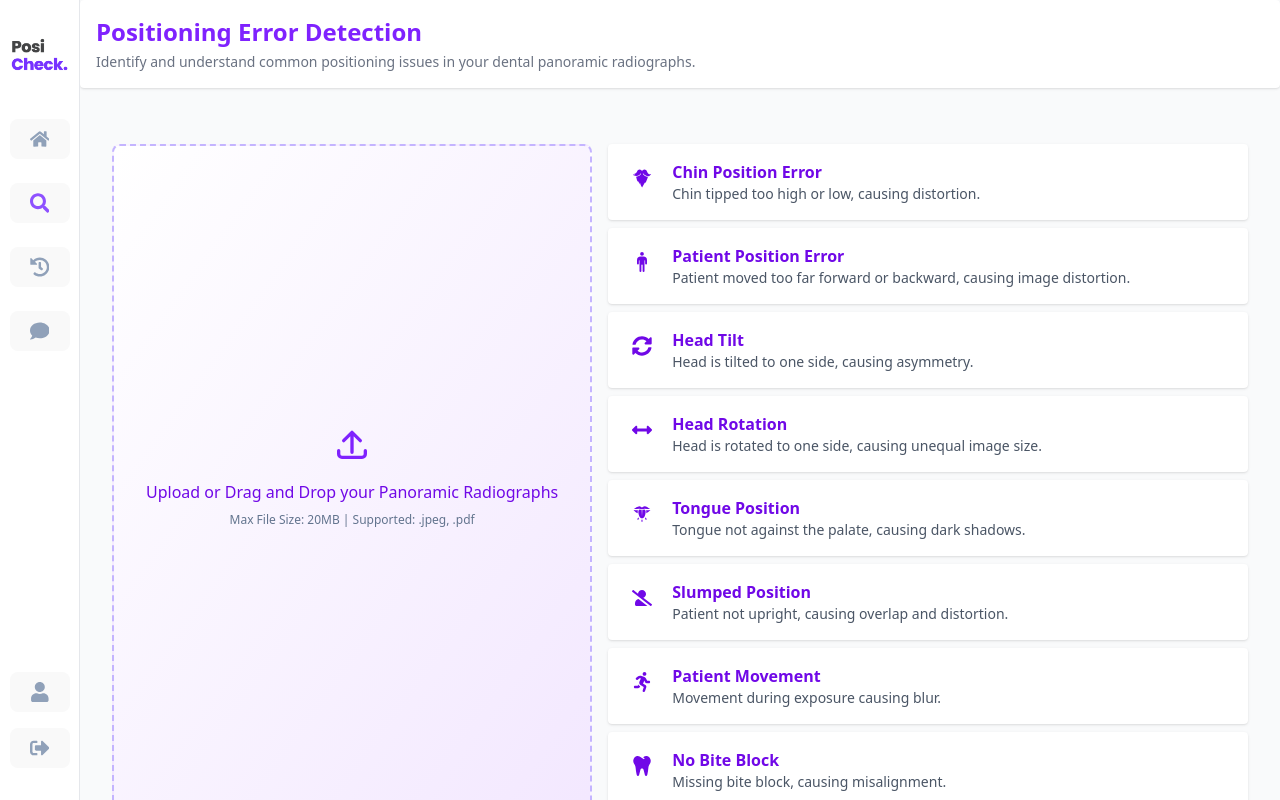
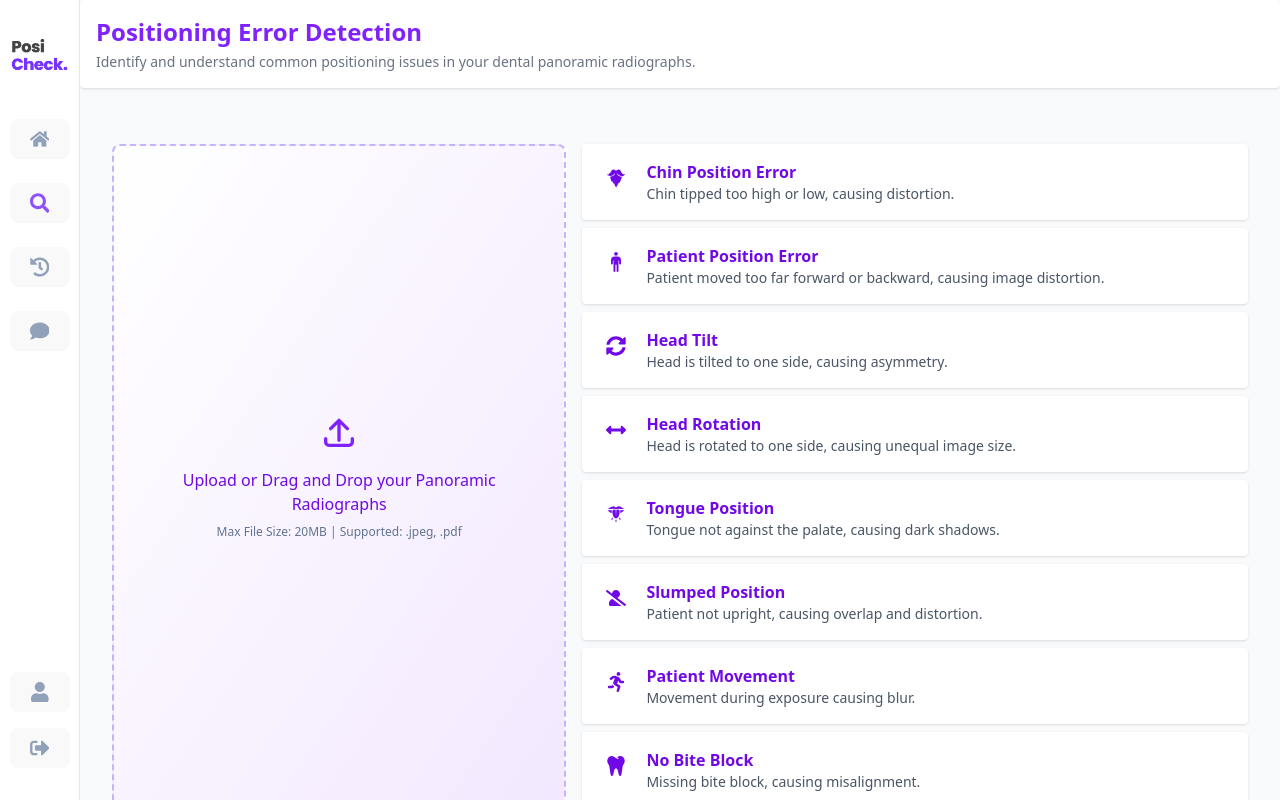
Before and after one commit to NeoSockCheng/posicheck, a React (Vite) app: page / in a window 1280 px wide. Both pictures are taken after a click on the button 39 px from the left and 203 px from the top of the page. Built offline with nearby package versions, Linux system fonts and the light colour scheme.

Commit message:
update detection page ui

```diff
--- a/src/ui/components/ErrorCard.tsx
+++ b/src/ui/components/ErrorCard.tsx
@@ -1,11 +1,31 @@
+import { FaPlayCircle } from 'react-icons/fa';
+
 type ErrorCardProps = {
   icon: React.ReactNode;
   title: string;
   description: string;
   isDetected?: boolean;
+  correctiveAction?: string;
+  videoId?: string;
+  onPlayVideo?: (videoId: string) => void;
 };
 
-export default function ErrorCard({ icon, title, description, isDetected = false }: ErrorCardProps) {
+export default function ErrorCard({
+  icon,
+  title,
+  description,
+  isDetected = false,
+  correctiveAction,
+  videoId,
+  onPlayVideo
+}: ErrorCardProps) {
+
+  const handlePlayVideo = () => {
+    if (videoId && onPlayVideo) {
+      onPlayVideo(videoId);
+    }
+  };
+
   return (
     <div className={`flex items-start p-4 rounded shadow hover:shadow-md transition w-full ${
       isDetected
@@ -15,13 +35,31 @@ export default function ErrorCard({ icon, title, description, isDetected = false
       <div className={`text-xl mr-3 p-2 ${
         isDetected ? 'text-red-600' : 'text-violet-700'
       }`}>{icon}</div>
-      <div className="flex flex-col">
-        <h3 className={`font-bold text-sm sm:text-base ${
-          isDetected ? 'text-red-700' : 'text-violet-700'
-        }`}>{title}</h3>
+      <div className="flex flex-col flex-1">
+        <div className="flex justify-between items-start">
+          <h3 className={`font-bold text-sm sm:text-base ${
+            isDetected ? 'text-red-700' : 'text-violet-700'
+          }`}>{title}</h3>
+
+          {isDetected && videoId && onPlayVideo && (
+            <button
+              className="flex items-center text-xs bg-blue-500 hover:bg-blue-600 text-white px-2 py-1 rounded transition"
+              onClick={handlePlayVideo}
+            >
+              <FaPlayCircle className="mr-1" /> How to Fix
+            </button>
+          )}
+        </div>
         <p className={`text-xs sm:text-sm ${
           isDetected ? 'text-red-600' : 'text-gray-600'
         }`}>{description}</p>
+
+        {isDetected && correctiveAction && (
+          <div className="mt-2 p-2 bg-green-50 border border-green-100 rounded">
+            <p className="text-xs text-green-800 font-medium">Corrective Action:</p>
+            <p className="text-xs text-green-700">{correctiveAction}</p>
+          </div>
+        )}
       </div>
     </div>
   );
--- a/src/ui/components/UploadBox.tsx
+++ b/src/ui/components/UploadBox.tsx
@@ -96,13 +96,15 @@ export default function UploadBox({ usage, onFileSelect }: UploadBoxProps) {
   const handleDragOver = (e: React.DragEvent<HTMLDivElement>) => {
     e.preventDefault();
   };
-
   return (
     <div
       className="flex-1 flex flex-col justify-center items-center border-2 border-dashed border-violet-300 rounded-lg bg-gradient-to-br from-white to-purple-100 p-4 sm:p-6 md:p-8 w-full cursor-pointer"
       onClick={handleBoxClick}
       onDrop={handleDrop}
-      onDragOver={handleDragOver}
+      onDragOver={handleDragOver}      style={{
+        height: '280px',
+        width: '100%'
+      }}
     >
       <input
         ref={inputRef}
@@ -111,6 +113,7 @@ export default function UploadBox({ usage, onFileSelect }: UploadBoxProps) {
         className="mt-4 hidden"
         onChange={handleFileChange}
       />
+      <div className="flex flex-col items-center justify-center h-full w-full">
         {!preview ? (
           <>
             <svg
@@ -136,16 +139,26 @@ export default function UploadBox({ usage, onFileSelect }: UploadBoxProps) {
             </p>
           </>
         ) : (
-        <div className="flex flex-col items-center w-full">
+          <>            <div className="h-[180px] w-full flex items-center justify-center">
               <img
                 src={preview}
                 alt="Preview"
-            className="max-h-48 rounded shadow mb-2"
-            style={{ objectFit: 'contain', maxWidth: '100%' }}
+                className="rounded shadow"
+                style={{
+                  objectFit: 'contain',
+                  maxWidth: '100%',
+                  maxHeight: '100%',
+                  width: 'auto',
+                  height: 'auto'
+                }}
               />
-          <div className="text-slate-700 text-sm mt-2">{fileName}</div>
             </div>
+            <div className="text-slate-700 text-sm mt-4 text-center max-w-full truncate">
+              {fileName}
+            </div>
+          </>
         )}
+      </div>
     </div>
   );
 }
--- a/src/ui/pages/DetectionPage.tsx
+++ b/src/ui/pages/DetectionPage.tsx
@@ -4,7 +4,7 @@ import ErrorCard from '../components/ErrorCard';
 import Header from '../components/Header';
 import {
   FaArrowsAltH, FaSyncAlt, FaUserSlash,
-  FaRunning, FaTooth
+  FaRunning, FaTooth, FaTimes
 } from 'react-icons/fa';
 import { GiBeard, GiTongue  } from "react-icons/gi";
 import { BsPersonStanding } from "react-icons/bs";
@@ -33,111 +33,137 @@ type ErrorPredictions = {
 // Error threshold for highlighting
 const ERROR_THRESHOLD = 0.5;
 
-const detectionErrors = [
-  {
+const detectionErrors = [  {
     icon: <GiBeard  />,
     title: 'Chin Position Error',
     description: 'Chin tipped too high or low, causing distortion.',
     keys: ['chin_high', 'chin_low'],
+    videoId: 'chin_position',
+    correctiveAction: {
+      chin_high: 'Lower your chin to align with the occlusal plane. Your chin should be parallel to the floor.',
+      chin_low: 'Raise your chin slightly to align with the occlusal plane. Position should be natural and comfortable.'
+    },
     getMessage: (predictions: ErrorPredictions) => {
       if (!predictions) return '';
       if (predictions.chin_high && predictions.chin_high > ERROR_THRESHOLD) {
-        return `Chin too high detected (${(predictions.chin_high * 100).toFixed(1)}%)`;
+        return `Chin too high detected - Confidence: ${(predictions.chin_high * 100).toFixed(1)}%`;
       } else if (predictions.chin_low && predictions.chin_low > ERROR_THRESHOLD) {
-        return `Chin too low detected (${(predictions.chin_low * 100).toFixed(1)}%)`;
+        return `Chin too low detected - Confidence: ${(predictions.chin_low * 100).toFixed(1)}%`;
       }
       return 'No chin position errors detected';
     }
-  },
-  {
+  },  {
     icon: <BsPersonStanding />,
     title: 'Patient Position Error',
     description: 'Patient moved too far forward or backward, causing image distortion.',
     keys: ['pos_forward', 'pos_backward'],
+    videoId: 'patient_position',
+    correctiveAction: {
+      pos_forward: 'Step back slightly so your spine aligns with the designated mark on the floor. Maintain proper posture.',
+      pos_backward: 'Step forward slightly to reach the optimal position. Follow the positioning guides.'
+    },
     getMessage: (predictions: ErrorPredictions) => {
       if (!predictions) return '';
       if (predictions.pos_forward && predictions.pos_forward > ERROR_THRESHOLD) {
-        return `Position too far forward (${(predictions.pos_forward * 100).toFixed(1)}%)`;
+        return `Position too far forward - Confidence: ${(predictions.pos_forward * 100).toFixed(1)}%`;
       } else if (predictions.pos_backward && predictions.pos_backward > ERROR_THRESHOLD) {
-        return `Position too far backward (${(predictions.pos_backward * 100).toFixed(1)}%)`;
+        return `Position too far backward - Confidence: ${(predictions.pos_backward * 100).toFixed(1)}%`;
       }
       return 'No positioning errors detected';
     }
-  },
-  {
+  },  {
     icon: <FaSyncAlt />,
     title: 'Head Tilt',
     description: 'Head is tilted to one side, causing asymmetry.',
     keys: ['head_tilt'],
+    videoId: 'head_tilt',
+    correctiveAction: {
+      head_tilt: 'Keep your head level with the horizon. Align your eyes with the horizontal guide lines provided by the machine.'
+    },
     getMessage: (predictions: ErrorPredictions) => {
       if (!predictions || !predictions.head_tilt) return '';
       if (predictions.head_tilt > ERROR_THRESHOLD) {
-        return `Head tilt detected (${(predictions.head_tilt * 100).toFixed(1)}%)`;
+        return `Head tilt detected - Confidence: ${(predictions.head_tilt * 100).toFixed(1)}%`;
       }
       return 'No head tilt detected';
     }
-  },
-  {
+  },  {
     icon: <FaArrowsAltH />,
     title: 'Head Rotation',
     description: 'Head is rotated to one side, causing unequal image size.',
     keys: ['head_rotate'],
+    videoId: 'head_rotation',
+    correctiveAction: {
+      head_rotate: 'Face directly forward, keeping your eyes level with the horizon. Use the laser guides to properly align your head.'
+    },
     getMessage: (predictions: ErrorPredictions) => {
       if (!predictions || !predictions.head_rotate) return '';
       if (predictions.head_rotate > ERROR_THRESHOLD) {
-        return `Head rotation detected (${(predictions.head_rotate * 100).toFixed(1)}%)`;
+        return `Head rotation detected - Confidence: ${(predictions.head_rotate * 100).toFixed(1)}%`;
       }
       return 'No head rotation detected';
     }
-  },
-  {
+  },  {
     icon: <GiTongue />,
     title: 'Tongue Position',
     description: 'Tongue not against the palate, causing dark shadows.',
     keys: ['tongue_fail'],
+    videoId: 'tongue_position',
+    correctiveAction: {
+      tongue_fail: 'Press your tongue firmly against the roof of your mouth (palate). This eliminates air spaces and reduces shadows in the image.'
+    },
     getMessage: (predictions: ErrorPredictions) => {
       if (!predictions || !predictions.tongue_fail) return '';
       if (predictions.tongue_fail > ERROR_THRESHOLD) {
-        return `Tongue not against palate (${(predictions.tongue_fail * 100).toFixed(1)}%)`;
+        return `Tongue not against palate - Confidence: ${(predictions.tongue_fail * 100).toFixed(1)}%`;
       }
       return 'Proper tongue position';
     }
-  },
-  {
+  },  {
     icon: <FaUserSlash />,
     title: 'Slumped Position',
     description: 'Patient not upright, causing overlap and distortion.',
     keys: ['slumped_pos'],
+    videoId: 'slumped_position',
+    correctiveAction: {
+      slumped_pos: 'Stand upright with shoulders back and spine straight. Imagine a string pulling you up from the top of your head.'
+    },
     getMessage: (predictions: ErrorPredictions) => {
       if (!predictions || !predictions.slumped_pos) return '';
       if (predictions.slumped_pos > ERROR_THRESHOLD) {
-        return `Slumped posture detected (${(predictions.slumped_pos * 100).toFixed(1)}%)`;
+        return `Slumped posture detected - Confidence: ${(predictions.slumped_pos * 100).toFixed(1)}%`;
       }
       return 'Proper upright position';
     }
-  },
-  {
+  },  {
     icon: <FaRunning />,
     title: 'Patient Movement',
     description: 'Movement during exposure causing blur.',
     keys: ['movement'],
+    videoId: 'patient_movement',
+    correctiveAction: {
+      movement: 'Remain completely still during the entire scan. Hold your breath when instructed but avoid swallowing or moving any part of your body.'
+    },
     getMessage: (predictions: ErrorPredictions) => {
       if (!predictions || !predictions.movement) return '';
       if (predictions.movement > ERROR_THRESHOLD) {
-        return `Movement detected (${(predictions.movement * 100).toFixed(1)}%)`;
+        return `Movement detected - Confidence: ${(predictions.movement * 100).toFixed(1)}%`;
       }
       return 'No movement detected';
     }
-  },
-  {
+  },  {
     icon: <FaTooth />,
     title: 'No Bite Block',
     description: 'Missing bite block, causing misalignment.',
     keys: ['no_bite_block'],
+    videoId: 'bite_block',
+    correctiveAction: {
+      no_bite_block: 'Place your teeth in the designated grooves of the bite block. This ensures proper alignment of your dental arches in the final image.'
+    },
     getMessage: (predictions: ErrorPredictions) => {
       if (!predictions || !predictions.no_bite_block) return '';
       if (predictions.no_bite_block > ERROR_THRESHOLD) {
-        return `Missing bite block (${(predictions.no_bite_block * 100).toFixed(1)}%)`;
+        return `Missing bite block - Confidence: ${(predictions.no_bite_block * 100).toFixed(1)}%`;
       }
       return 'Bite block properly used';
     }
@@ -148,6 +174,7 @@ export default function DetectionPage() {
   const [predictions, setPredictions] = useState<ErrorPredictions | null>(null);
   const [isLoading, setIsLoading] = useState<boolean>(false);
   const [error, setError] = useState<string | null>(null);
+  const [currentVideo, setCurrentVideo] = useState<string | null>(null);
 
   const handleInferenceResult = async (file: { name: string; data: string }) => {
     try {
@@ -199,6 +226,19 @@ export default function DetectionPage() {
     return keys.some(key => preds[key as keyof ErrorPredictions] && preds[key as keyof ErrorPredictions]! > ERROR_THRESHOLD);
   };
 
+  const getDetectedErrorKey = (keys: string[], preds: ErrorPredictions) => {
+    if (!preds) return null;
+    return keys.find(key => preds[key as keyof ErrorPredictions] && preds[key as keyof ErrorPredictions]! > ERROR_THRESHOLD) || null;
+  };
+
+  const handlePlayVideo = (videoId: string) => {
+    setCurrentVideo(videoId);
+  };
+
+  const closeVideoModal = () => {
+    setCurrentVideo(null);
+  };
+
   return (
     <div className="flex flex-col flex-1 bg-gray-50">
       <Header
@@ -206,9 +246,8 @@ export default function DetectionPage() {
         subtitle="Identify and understand common positioning issues in your dental panoramic radiographs."
       />
 
-      {/* Main Content */}
-      <div className="flex flex-col lg:flex-row gap-4 p-8 flex-1">
-        <div className="flex flex-col">
+      {/* Main Content */}      <div className="flex flex-col lg:flex-row gap-4 p-8 flex-1">
+        <div className="flex flex-col items-center lg:items-start w-full lg:w-[40%]">
           <UploadBox usage="inference" onFileSelect={handleInferenceResult} />
           {isLoading && (
             <div className="mt-3 text-center py-4 bg-violet-100 rounded animate-pulse">
@@ -228,17 +267,43 @@ export default function DetectionPage() {
               <p className="text-red-600 text-sm mt-1">Please try again or use a different image</p>
             </div>
           )}
-        </div>
-        <section className="flex-1 flex flex-col gap-2 w-full">
-          {detectionErrors.map((error) => (
+        </div>        <section className="flex-1 flex flex-col gap-2 w-full">
+          {/* Sort errors so that detected ones appear at the top */}
+          {detectionErrors
+            .map((error) => {
+              const isDetected = predictions ? isErrorDetected(error.keys, predictions) : false;
+              const detectedKey = predictions ? getDetectedErrorKey(error.keys, predictions) : null;
+
+              return {
+                error,
+                isDetected,
+                detectedKey,
+                component: (
                   <ErrorCard
                     key={error.title}
                     icon={error.icon}
                     title={error.title}
                     description={predictions ? error.getMessage(predictions) : error.description}
-              isDetected={predictions ? isErrorDetected(error.keys, predictions) : false}
+                    isDetected={isDetected}
+                    videoId={isDetected ? error.videoId : undefined}
+                    correctiveAction={isDetected && detectedKey && error.correctiveAction ? error.correctiveAction[detectedKey as keyof typeof error.correctiveAction] : undefined}
+                    onPlayVideo={handlePlayVideo}
                   />
-          ))}
+                )
+              };
+            })
+            .sort((a, b) => {
+              // Sort detected errors to the top
+              if (a.isDetected && !b.isDetected) return -1;
+              if (!a.isDetected && b.isDetected) return 1;
+              return 0;
+            })
+            .map(item => (
+              <div key={item.error.title}>
+                {item.component}
+              </div>
+            ))
+          }
           {predictions && (
             <div className="mt-4 p-3 bg-slate-100 rounded text-sm text-slate-600">
               <p>Results based on analysis of the uploaded image. Consult with a dental professional for confirmation.</p>
@@ -246,6 +311,38 @@ export default function DetectionPage() {
           )}
         </section>
       </div>
+
+      {/* Video Tutorial Modal */}
+      {currentVideo && (
+        <div className="fixed inset-0 bg-black bg-opacity-70 flex items-center justify-center z-50 p-4">
+          <div className="bg-white rounded-lg max-w-3xl w-full">
+            <div className="flex justify-between items-center px-6 py-3 border-b">
+              <h3 className="font-semibold text-lg">How to Fix: {detectionErrors.find(e => e.videoId === currentVideo)?.title}</h3>
+              <button onClick={closeVideoModal} className="text-gray-500 hover:text-gray-800">
+                <FaTimes size={20} />
+              </button>
+            </div>
+            <div className="p-6">
+              <div className="aspect-video bg-black rounded flex items-center justify-center">
+                {/* This would be replaced with an actual video player in production */}
+                <div className="text-white text-center">
+                  <div className="text-xl mb-2">Tutorial Video: {currentVideo}</div>
+                  <div className="text-sm">Video player would be embedded here in production.</div>
+                  <div className="text-xs mt-6 bg-violet-600 inline-block px-4 py-2 rounded">This is a placeholder for the actual video content</div>
+                </div>
+              </div>
+              <div className="mt-4 text-sm text-gray-600">
+                {detectionErrors.find(e => e.videoId === currentVideo)?.correctiveAction[
+                  getDetectedErrorKey(
+                    detectionErrors.find(e => e.videoId === currentVideo)?.keys || [],
+                    predictions || {}
+                  ) as keyof typeof detectionErrors[0]['correctiveAction']
+                ]}
+              </div>
+            </div>
+          </div>
+        </div>
+      )}
     </div>
   );
 }
```
Lines whose indentation alone changed are shown as unchanged.
